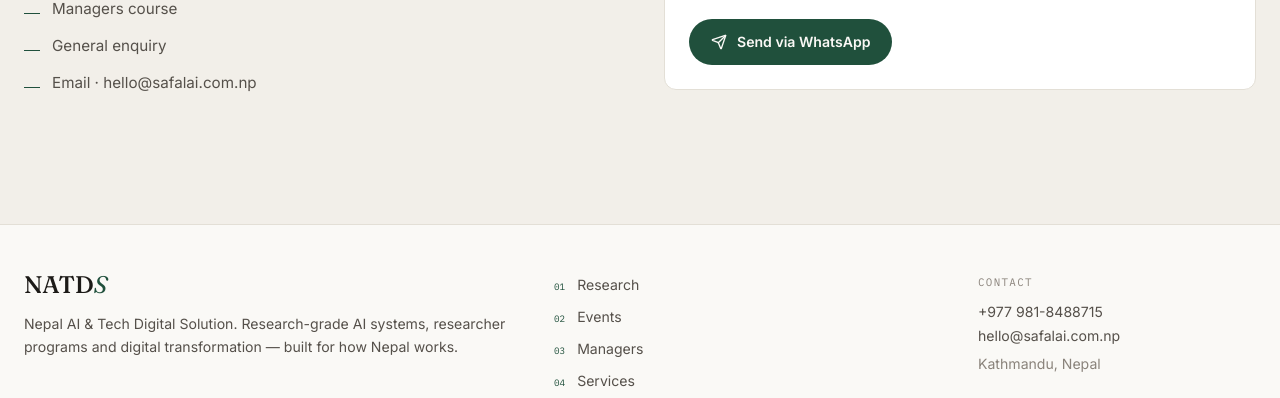
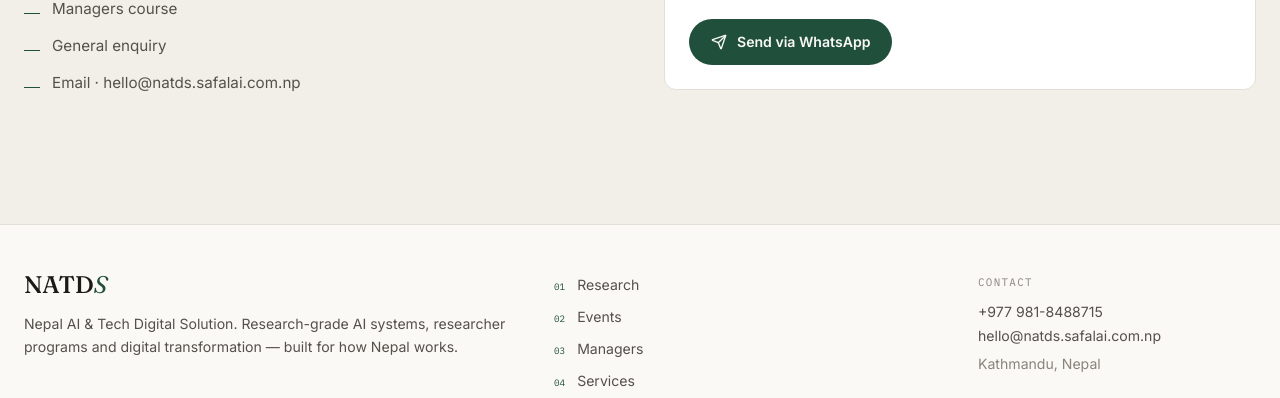
Before and after one commit to Ramtamang-2058/natds, a React (Vite) app: page / in a window 1280 px wide. Shown: the part 8371-8769 px from the top of the page. Built offline with nearby package versions, Linux system fonts and the light colour scheme.

Commit message:
fix: keep hello@natds.safalai.com.np as public contact email

```diff
--- a/src/data.ts
+++ b/src/data.ts
@@ -30,7 +30,7 @@
   url: "https://natds.safalai.com.np",
   whatsappNumber: "9779818488715",
   whatsappDisplay: "+977 981-8488715",
-  email: "hello@safalai.com.np",
+  email: "hello@natds.safalai.com.np",
   location: "Kathmandu, Nepal",
 };
 
```
